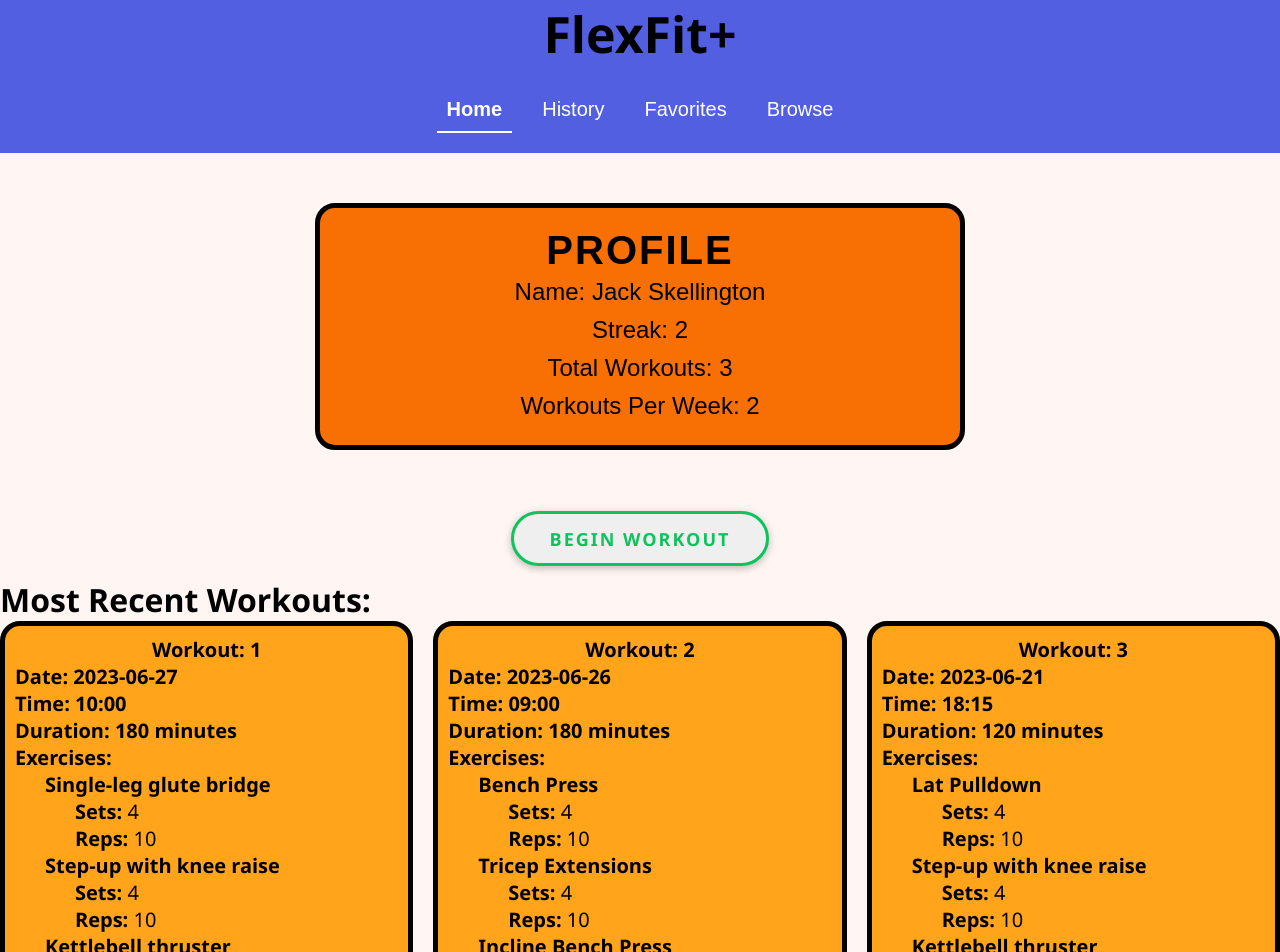
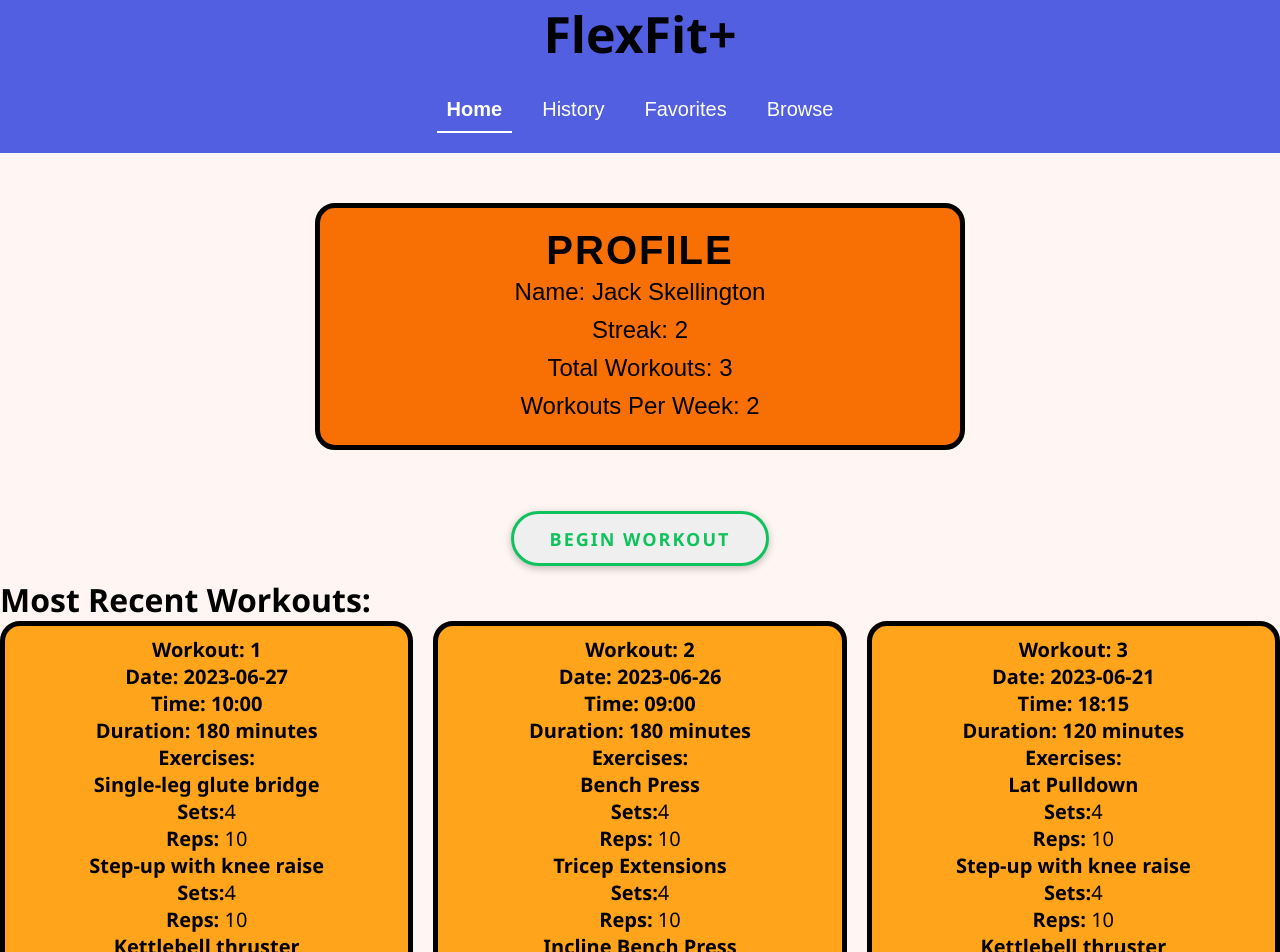
Before and after one commit to marckatz/exercises, a React (Create React App) app: page / in a window 1280 px wide. Shown: the top 952 px of the page. Built offline with nearby package versions, Linux system fonts and the light colour scheme; data requests are answered from the project's data file.

Commit message:
workout card css

```diff
--- a/src/components/WorkoutCard.js
+++ b/src/components/WorkoutCard.js
@@ -7,7 +7,7 @@ function WorkoutCard ({workout}) {
         <li key={index}>
             <p><strong>{exercise.name}</strong></p>
             <ul>
-                <li><strong>Sets:</strong> {exercise.sets}</li>
+                <li><strong>Sets:</strong>{exercise.sets}</li>
                 <li><strong>Reps:</strong> {exercise.reps}</li>
             </ul>
         </li>
@@ -15,10 +15,10 @@ function WorkoutCard ({workout}) {
     return (
         <div className="workout-card">
             <h4 className="workout-header"><strong>Workout:</strong> {id}</h4>
-            <h4><strong>Date:</strong> {date}</h4>
+            <h4 className="workout-date"><strong>Date:</strong> {date}</h4>
             <h4 className="workout-time"><strong>Time:</strong> {time}</h4>
-            <h4><strong>Duration:</strong> {duration} minutes</h4>
-            <h4><strong>Exercises:</strong></h4>
+            <h4 className="workout-dur"><strong>Duration:</strong> {duration} minutes</h4>
+            <h4 className="workout-exercises"><strong>Exercises:</strong></h4>
             <ul className="exercise-list">{renderExercises}</ul>
         </div>
 
--- a/src/index.css
+++ b/src/index.css
@@ -270,6 +270,27 @@ code {
   text-align: center;
 }
 
+.workout-date {
+  text-align: center;
+}
+
+.workout-time {
+  text-align: center;
+}
+
+.workout-dur {
+  text-align: center;
+}
+
+.workout-exercises {
+  text-align: center;
+}
+
+.exercise-list li {
+  text-align: center;
+  list-style: none;
+}
+
 .dropdown-menu{
   position: absolute;
   top: 200px;
@@ -368,10 +389,7 @@ code {
   cursor: pointer;
 }
 
-.exercise-list li{
-  list-style: none;
-  margin-left: 1.5em;
-}
+
 
 .modalContainer {
   background-color: #FFF6F4;
```
